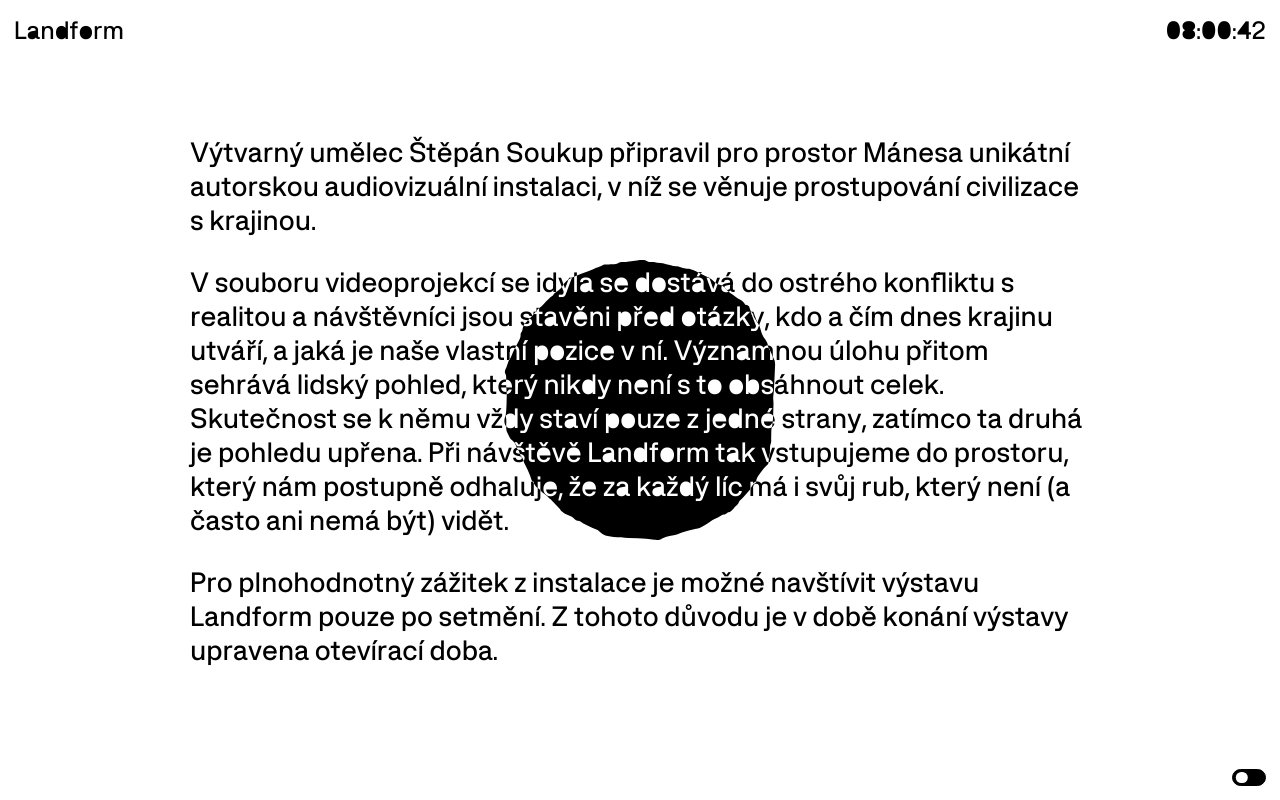
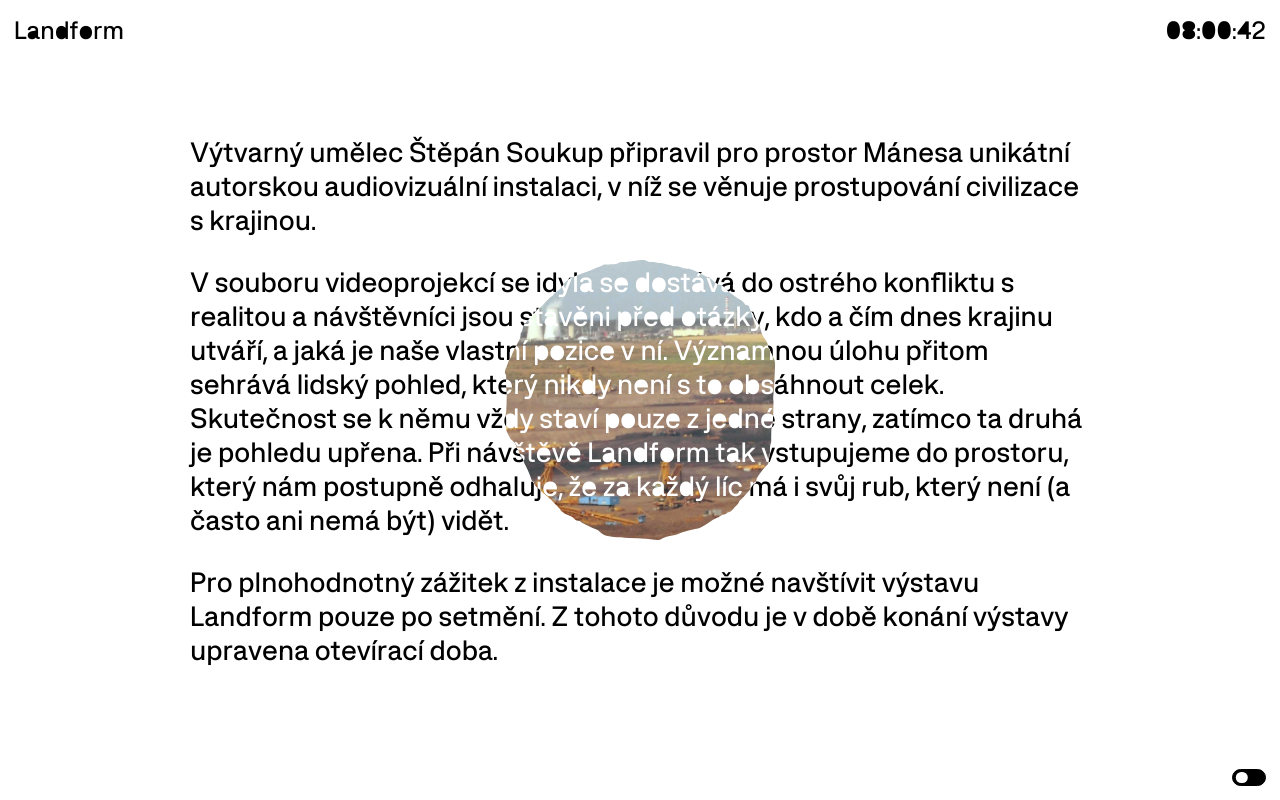
Before and after one commit to johanies/landform, a website: page index.html in a window 1280 px wide. Drawn offline with Linux system fonts and the light colour scheme.

Commit message:
Přidán obrázek krajiny jako pozadí v průzoru

```diff
--- a/assets/scss/main.scss
+++ b/assets/scss/main.scss
@@ -86,7 +86,10 @@
 .content-layer--dark {
     z-index: 2;
     clip-path: url(#revealShape);
-    background-color: #000000;
+    background-image: url('../images/krajina.jpg');
+    background-size: cover;
+    background-position: center;
+    background-repeat: no-repeat;
     color: #ffffff;
 
     .top__title,
@@ -98,7 +101,6 @@
 }
 
 body.night .content-layer--dark {
-    background-color: #ffffff;
     color: #000000;
 
     .top__title,
```
Also changed, not shown: assets/css/main.css, assets/images/krajina.jpg (added), 1 other file.
